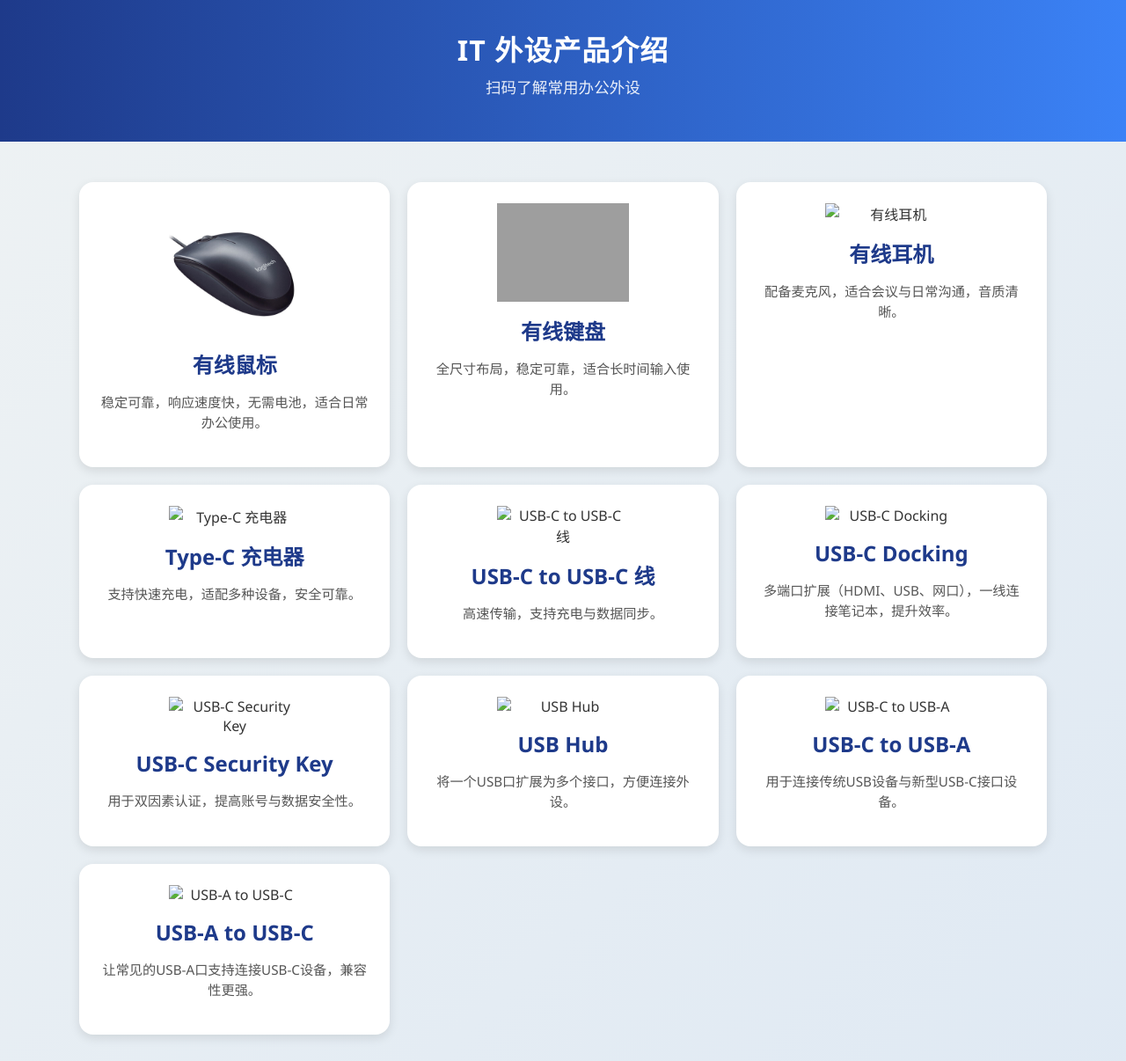
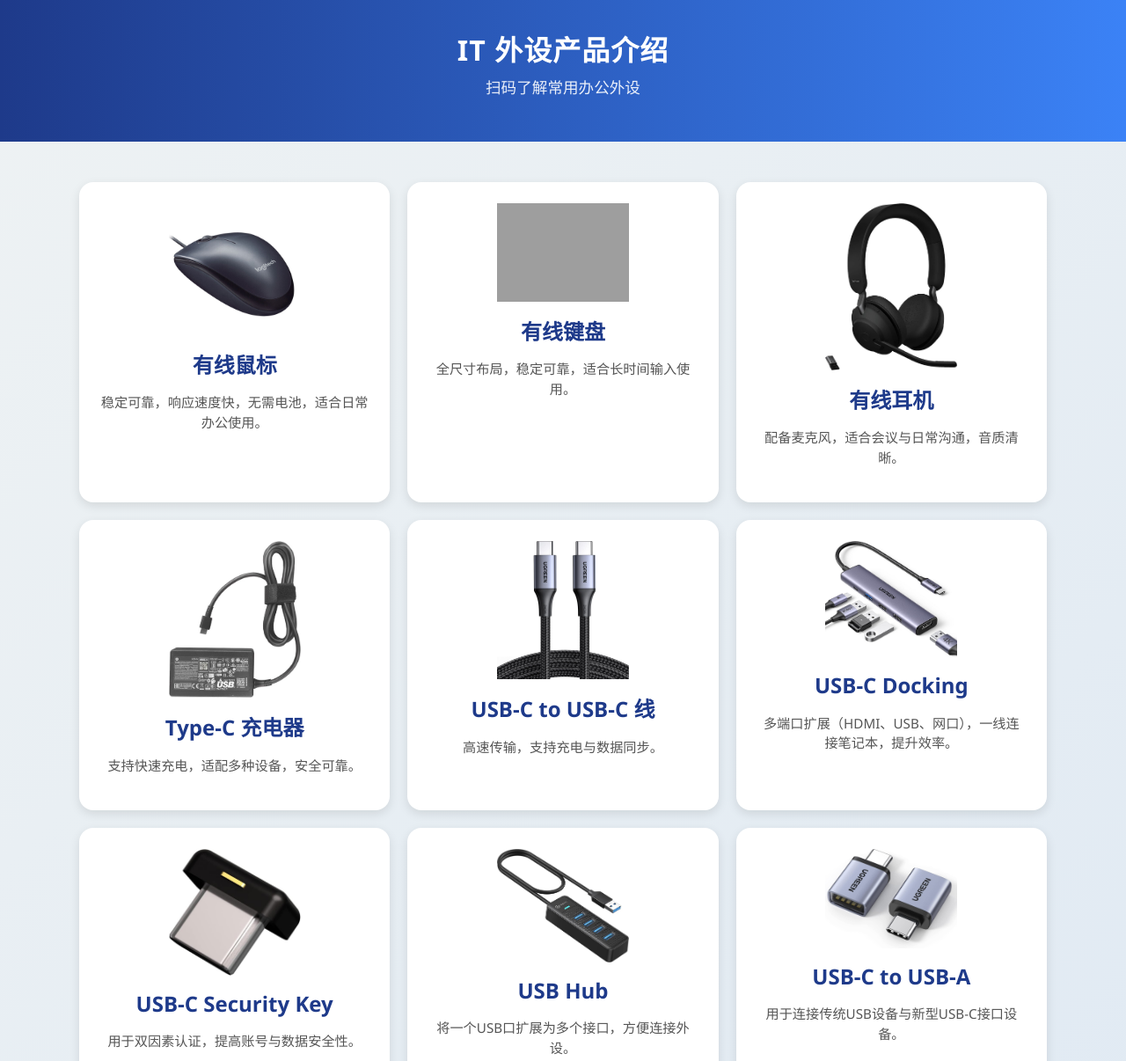
Before and after one commit to Yolo-ZC/ITPPO, a plain HTML site: page index.html in a window 1280 px wide. Shown: the top 1206 px of the page at 88% size. Drawn offline with Linux system fonts and the light colour scheme; grey boxes are pictures that could not be loaded.

Commit message:
Update index.html

```diff
--- a/index.html
+++ b/index.html
@@ -90,49 +90,49 @@
     </div>
 
     <div class="card">
-      <img src="headset.jpg" alt="有线耳机">
+      <img src="images/headset.jpg" alt="有线耳机">
       <h2>有线耳机</h2>
       <p>配备麦克风，适合会议与日常沟通，音质清晰。</p>
     </div>
 
     <div class="card">
-      <img src="charger.jpg" alt="Type-C 充电器">
+      <img src="images/charger.jpg" alt="Type-C 充电器">
       <h2>Type-C 充电器</h2>
       <p>支持快速充电，适配多种设备，安全可靠。</p>
     </div>
 
     <div class="card">
-      <img src="c2c.jpg" alt="USB-C to USB-C 线">
+      <img src="images/c2c.jpg" alt="USB-C to USB-C 线">
       <h2>USB-C to USB-C 线</h2>
       <p>高速传输，支持充电与数据同步。</p>
     </div>
 
     <div class="card">
-      <img src="dock.jpg" alt="USB-C Docking">
+      <img src="images/dock.jpg" alt="USB-C Docking">
       <h2>USB-C Docking</h2>
       <p>多端口扩展（HDMI、USB、网口），一线连接笔记本，提升效率。</p>
     </div>
 
     <div class="card">
-      <img src="securitykey.jpg" alt="USB-C Security Key">
+      <img src="images/securitykey.jpg" alt="USB-C Security Key">
       <h2>USB-C Security Key</h2>
       <p>用于双因素认证，提高账号与数据安全性。</p>
     </div>
 
     <div class="card">
-      <img src="usbhub.jpg" alt="USB Hub">
+      <img src="images/usbhub.jpg" alt="USB Hub">
       <h2>USB Hub</h2>
       <p>将一个USB口扩展为多个接口，方便连接外设。</p>
     </div>
 
     <div class="card">
-      <img src="c2a.jpg" alt="USB-C to USB-A">
+      <img src="images/c2a.jpg" alt="USB-C to USB-A">
       <h2>USB-C to USB-A</h2>
       <p>用于连接传统USB设备与新型USB-C接口设备。</p>
     </div>
 
     <div class="card">
-      <img src="a2c.jpg" alt="USB-A to USB-C">
+      <img src="images/a2c.jpg" alt="USB-A to USB-C">
       <h2>USB-A to USB-C</h2>
       <p>让常见的USB-A口支持连接USB-C设备，兼容性更强。</p>
     </div>
```
